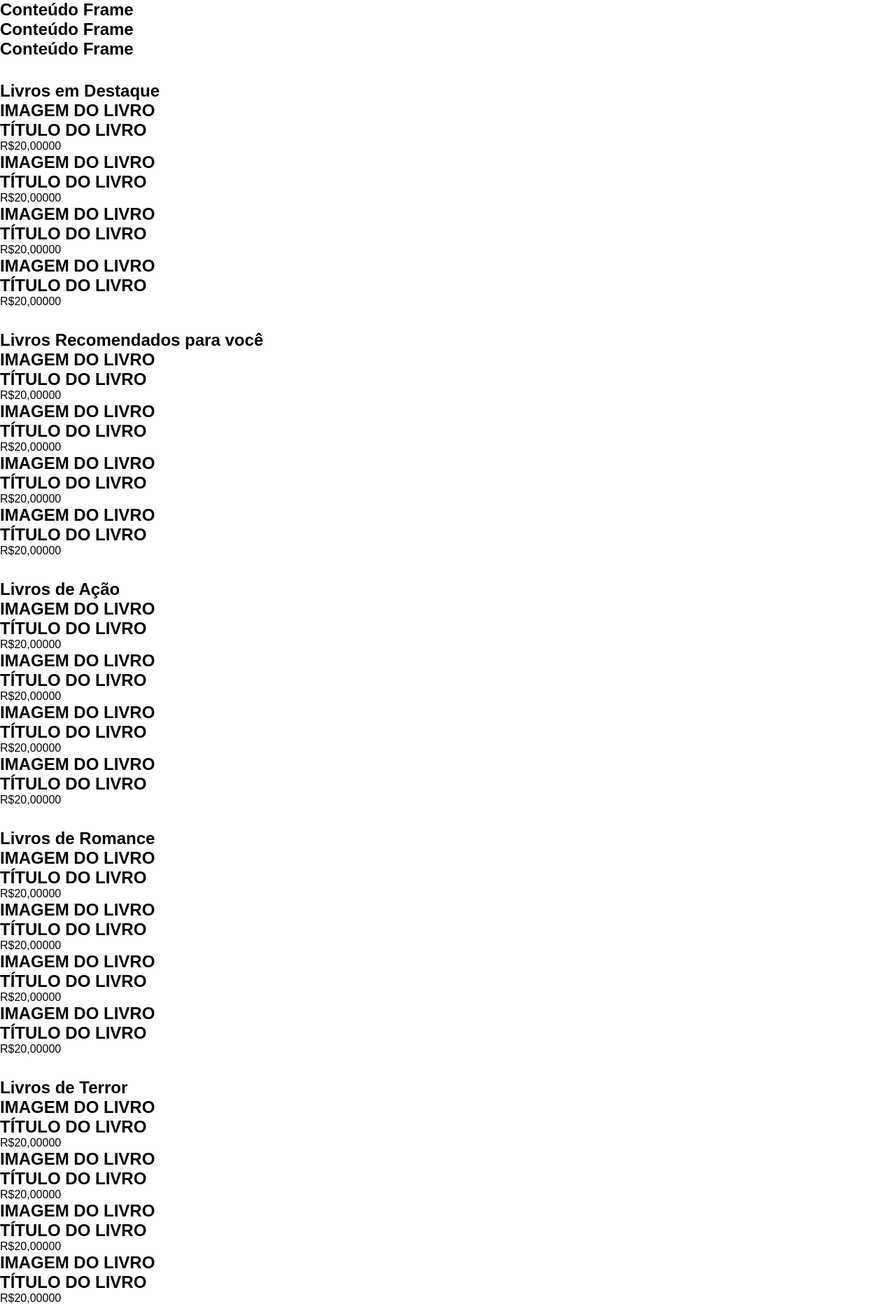
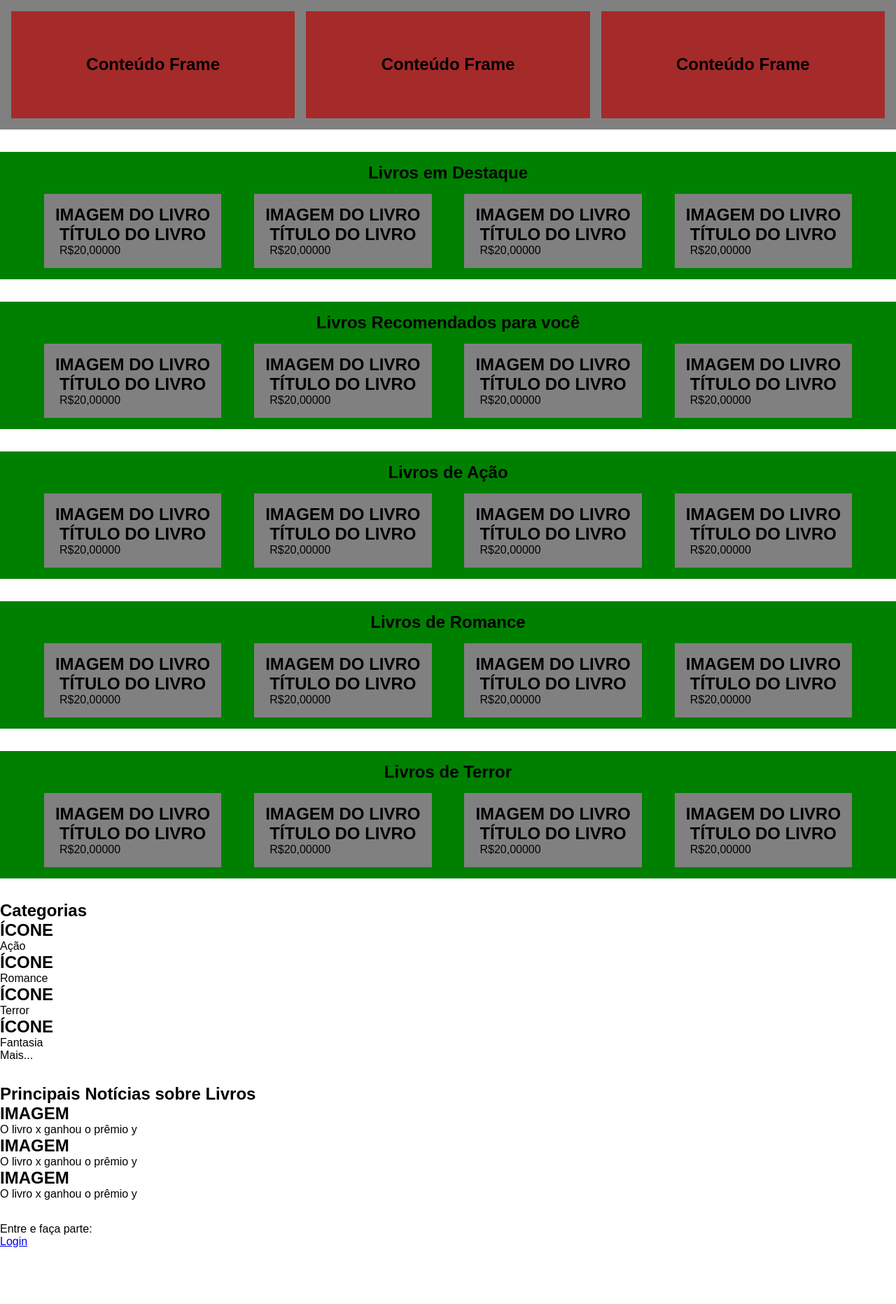
Before and after one commit to rodrigo-fullstack/jovem-pagina, a PHP site: page / in a window 1280 px wide. Shown: the part 80-1943 px from the top of the page at 70% size. Run offline with PHP 8.4, Linux system fonts and the light colour scheme.

Commit message:
feat(positioning): Posicionamento dos Conteineres de Livros

```diff
--- /dev/null
+++ b/assets/css/book-container.css
@@ -0,0 +1,58 @@
+.book-container{
+    display: grid;
+    grid-template-columns: auto auto auto auto;
+    row-gap: 1rem;
+    justify-content: space-evenly;
+    background-color: green;
+    width: 100%;
+    padding: 1rem;
+}
+.book-container-title{
+    grid-column-start: 1;
+    grid-column-end: 5;
+    text-align: center;
+
+}
+.book{
+    background-color: gray;
+    display: flex;
+    flex-direction: column;
+    align-items: center;
+    padding: 1rem;
+}
+
+/*Usando somente flex
+ .book-container{
+    background-color: rgb(61, 100, 51);
+    display: flex;
+    flex-direction: column;
+    gap: 1rem;
+    justify-content: center;
+}
+
+.book-container-title{
+    text-align: center;
+}
+.book-roll{
+    background-color: rgb(0, 255, 0);
+    display: flex;
+    Flex-Direction estava gerando um erro
+    flex-direction: row;
+    justify-content: space-evenly;
+    flex: 1;
+    padding: 1rem;
+}
+
+.book{
+    display: flex;
+    flex-direction: column;
+    background-color: greenyellow;
+    gap: 10px;
+    padding: 1rem;
+}
+
+.book div{
+    display: flex;
+    flex-direction: column;
+    align-items: center;
+} */
--- a/assets/css/main.css
+++ b/assets/css/main.css
@@ -24,7 +24,6 @@
     gap: 2rem;
 }
 
-
 footer{
     margin-top: 80px;
 }
--- a/index.html
+++ b/index.html
@@ -7,6 +7,8 @@
 
     <link rel="stylesheet" href="assets/css/main.css">
     <link rel="stylesheet" href="assets/css/header.css">
+    <link rel="stylesheet" href="assets/css/week-container.css">
+    <link rel="stylesheet" href="assets/css/book-container.css">
 
 </head>
 <body>
@@ -88,9 +90,61 @@
         </article>
 
         <article class="book-container">
-            <h1>Livros em Destaque</h1>
+            <h1 class="book-container-title">Livros em Destaque</h1>
 
-            <div class="book-roll">
+            <!-- <section class="book-roll"> -->
+
+                <div class="book">
+                    <div class="book-img">
+                        <h1>IMAGEM DO LIVRO</h1>
+                    </div>
+
+                    <div class="book-description-container">
+                        <h2 class="book-title">TÍTULO DO LIVRO</h2>
+                        <span class="book-price">R$20,00000</span>
+                    </div>
+                </div>
+
+                <div class="book">
+                    <div class="book-img">
+                        <h1>IMAGEM DO LIVRO</h1>
+                    </div>
+
+                    <div class="book-description-container">
+                        <h2 class="book-title">TÍTULO DO LIVRO</h2>
+                        <span class="book-price">R$20,00000</span>
+                    </div>
+                </div>
+
+                <div class="book">
+                    <div class="book-img">
+                        <h1>IMAGEM DO LIVRO</h1>
+                    </div>
+
+                    <div class="book-description-container">
+                        <h2 class="book-title">TÍTULO DO LIVRO</h2>
+                        <span class="book-price">R$20,00000</span>
+                    </div>
+                </div>
+
+                <div class="book">
+                    <div class="book-img">
+                        <h1>IMAGEM DO LIVRO</h1>
+                    </div>
+
+                    <div class="book-description-container">
+                        <h2 class="book-title">TÍTULO DO LIVRO</h2>
+                        <span class="book-price">R$20,00000</span>
+                    </div>
+                </div>
+
+             <!-- </section>.book-roll -->
+        </article>
+
+        <article class="book-container">
+            <h1 class="book-container-title">Livros Recomendados para você</h1>
+
+            <!-- <div class="book-roll"> -->
 
                 <div class="book">
                     <div class="book-img">
@@ -137,13 +191,13 @@
                 </div>
 
 
-             </div><!-- .book-roll -->
+             <!--</div> .book-roll -->
         </article>
 
         <article class="book-container">
-            <h1>Livros Recomendados para você</h1>
+            <h1 class="book-container-title">Livros de Ação</h1>
 
-            <div class="book-roll">
+            <!-- <div class="book-roll"> -->
 
                 <div class="book">
                     <div class="book-img">
@@ -190,13 +244,13 @@
                 </div>
 
 
-             </div><!-- .book-roll -->
+             <!--</div> .book-roll -->
         </article>
 
         <article class="book-container">
-            <h1>Livros de Ação</h1>
+            <h1 class="book-container-title">Livros de Romance</h1>
 
-            <div class="book-roll">
+            <!-- <div class="book-roll"> -->
 
                 <div class="book">
                     <div class="book-img">
@@ -243,13 +297,13 @@
                 </div>
 
 
-             </div><!-- .book-roll -->
+             <!--</div> .book-roll -->
         </article>
 
         <article class="book-container">
-            <h1>Livros de Romance</h1>
+            <h1 class="book-container-title">Livros de Terror</h1>
 
-            <div class="book-roll">
+            <!-- <div class="book-roll"> -->
 
                 <div class="book">
                     <div class="book-img">
@@ -296,60 +350,7 @@
                 </div>
 
 
-             </div><!-- .book-roll -->
-        </article>
-
-        <article class="book-container">
-            <h1>Livros de Terror</h1>
-
-            <div class="book-roll">
-
-                <div class="book">
-                    <div class="book-img">
-                        <h1>IMAGEM DO LIVRO</h1>
-                    </div>
-
-                    <div class="book-description-container">
-                        <h2 class="book-title">TÍTULO DO LIVRO</h2>
-                        <span class="book-price">R$20,00000</span>
-                    </div>
-                </div>
-
-                <div class="book">
-                    <div class="book-img">
-                        <h1>IMAGEM DO LIVRO</h1>
-                    </div>
-
-                    <div class="book-description-container">
-                        <h2 class="book-title">TÍTULO DO LIVRO</h2>
-                        <span class="book-price">R$20,00000</span>
-                    </div>
-                </div>
-
-                <div class="book">
-                    <div class="book-img">
-                        <h1>IMAGEM DO LIVRO</h1>
-                    </div>
-
-                    <div class="book-description-container">
-                        <h2 class="book-title">TÍTULO DO LIVRO</h2>
-                        <span class="book-price">R$20,00000</span>
-                    </div>
-                </div>
-
-                <div class="book">
-                    <div class="book-img">
-                        <h1>IMAGEM DO LIVRO</h1>
-                    </div>
-
-                    <div class="book-description-container">
-                        <h2 class="book-title">TÍTULO DO LIVRO</h2>
-                        <span class="book-price">R$20,00000</span>
-                    </div>
-                </div>
-
-
-             </div><!-- .book-roll -->
+             <!--</div> .book-roll -->
         </article>
 
         <article class="category-container">
```
